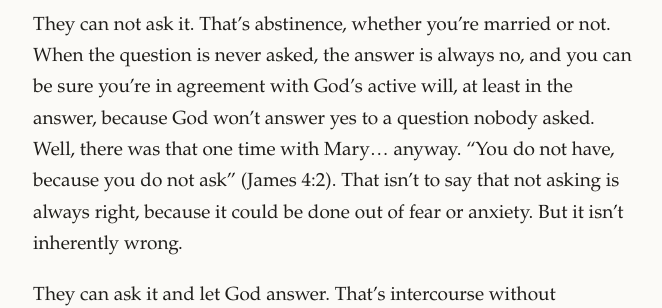
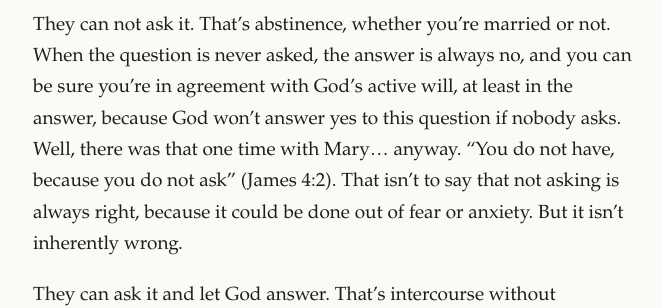
Before and after one commit to JezCam/jeremycameron.com, a Jekyll site: the page built from _posts/2026-10-22-my-thoughts-on-contraception.md, in a window 1280 px wide and 900 px high, scrolled down 3185 px. Shown: the part 244-552 px from the top of the window, without its empty margins (307-969 px from the left). Built offline with Jekyll 4.4.1, drawn with Linux system fonts in a browser that asks for light colours.

Commit message:
Tighten setup for Mary aside
Co-Authored-By: Claude Opus 5.5 <noreply@anthropic.com>

```diff
--- a/_posts/2026-10-22-my-thoughts-on-contraception.md
+++ b/_posts/2026-10-22-my-thoughts-on-contraception.md
@@ -50,7 +50,7 @@ To answer that, I want to propose that a certain question is asked through inter
 
 If that's right, then a couple can only ever do one of three things with the question.
 
-They can not ask it. That's abstinence, whether you're married or not. When the question is never asked, the answer is always no, and you can be sure you're in agreement with God's active will, at least in the answer, because God won't answer yes to a question nobody asked. Well, there was that one time with Mary... anyway. "You do not have, because you do not ask" (James 4:2). That isn't to say that not asking is always right, because it could be done out of fear or anxiety. But it isn't inherently wrong.
+They can not ask it. That's abstinence, whether you're married or not. When the question is never asked, the answer is always no, and you can be sure you're in agreement with God's active will, at least in the answer, because God won't answer yes to this question if nobody asks. Well, there was that one time with Mary... anyway. "You do not have, because you do not ask" (James 4:2). That isn't to say that not asking is always right, because it could be done out of fear or anxiety. But it isn't inherently wrong.
 
 They can ask it and let God answer. That's intercourse without contraception. The couple might hope for one answer or the other, but they leave the answer with the one who knits children together in the womb.
 
```
